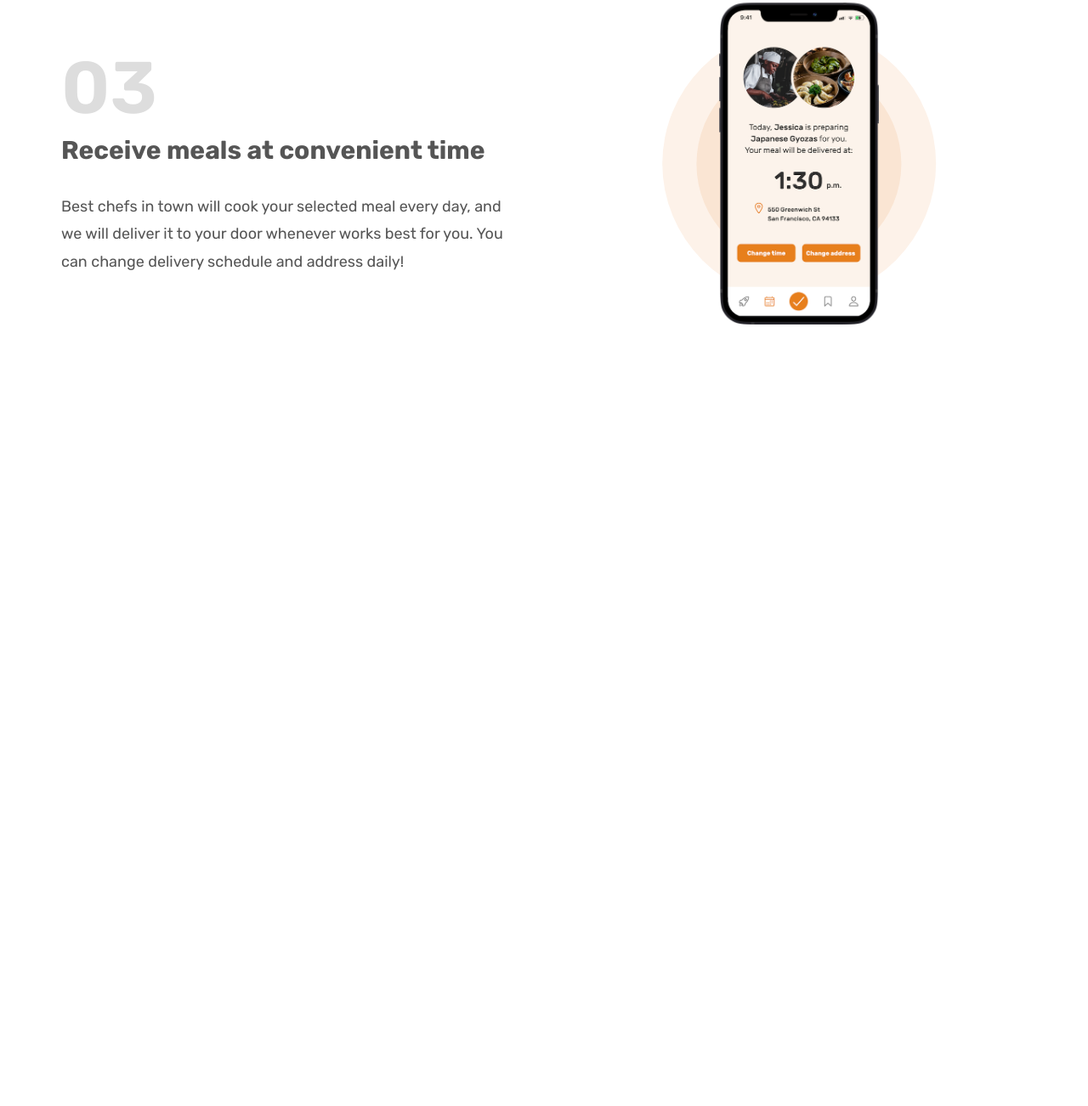
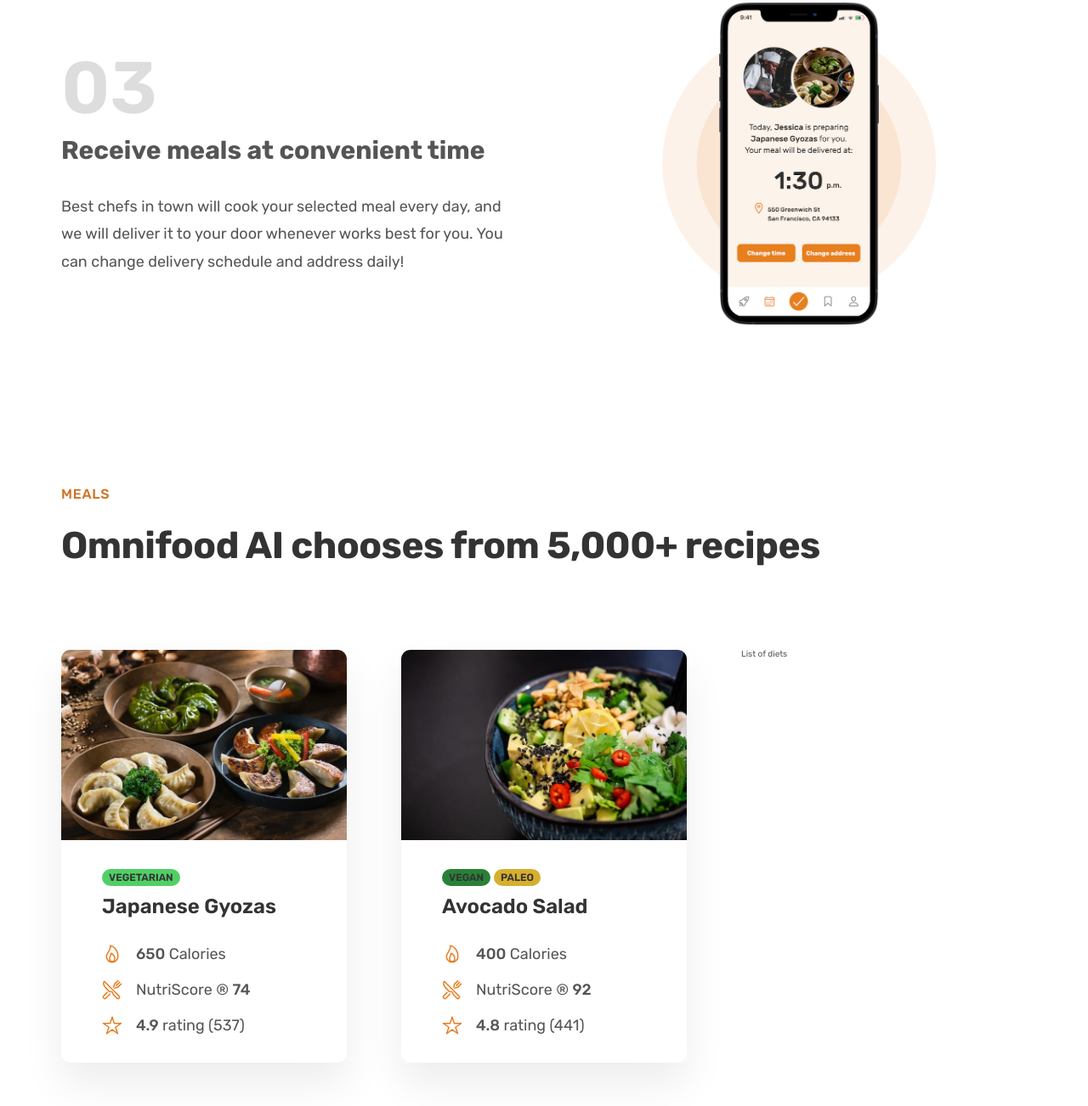
Before and after one commit to TomyOne/TomyOne.github.io, a plain HTML site: page test1/index.html in a window 1280 px wide. Shown: the part 2144-3446 px from the top of the page at 85% size. Before the commit the page ends 2622 px from the top, so only its background shows below. Drawn offline with nearby package versions, Linux system fonts and the light colour scheme.

Commit message:
add two meal cards

```diff
--- a/test1/css/general.css
+++ b/test1/css/general.css
@@ -159,3 +159,7 @@
   /* Trick to add border inside */
   box-shadow: inset 0 0 0 3px #fff;
 }
+
+strong {
+  font-weight: 500;
+}
--- a/test1/css/style.css
+++ b/test1/css/style.css
@@ -196,3 +196,69 @@
 .step-img {
   width: 35%;
 }
+
+/* ************************************************* */
+/* MEALIS SECTION */
+/* ************************************************* */
+.section-meals {
+  padding: 9.6rem 0;
+}
+.meal {
+  box-shadow: 0 2.4rem 4.8rem rgba(0, 0, 0, 0.075);
+  border-radius: 11px;
+  overflow: hidden; /* IMPORTANT - It will hide also other items */
+}
+.meal-content {
+  padding: 3.2rem 4.8rem;
+}
+.meal-tags {
+  margin-bottom: 1.2rem;
+  display: flex;
+  gap: 0.4rem;
+}
+.tag {
+  display: inline-block;
+  padding: 0.4rem 0.8rem;
+  font-size: 1.2rem;
+  text-transform: uppercase;
+  color: #333;
+  font-weight: 600;
+  border-radius: 100px;
+}
+.tag--veggie {
+  background-color: #51cf66;
+}
+.tag--vegan {
+  background-color: #288137;
+}
+.tag--paleo {
+  background-color: #d6af2f;
+}
+
+.meal-title {
+  font-size: 2.4rem;
+  color: #333;
+  font-weight: 600;
+  margin-bottom: 3.2rem;
+}
+.meal-attributes {
+  display: flex;
+  list-style: none;
+  flex-direction: column;
+  gap: 1.8rem;
+}
+.meal-attribute {
+  display: flex;
+  font-size: 1.8rem;
+  align-items: center;
+  gap: 1.6rem;
+}
+.meal-icon {
+  height: 2.4rem;
+  width: 2.4rem;
+  color: #e67e22;
+  font-size: 3.8rem;
+}
+.meal-img {
+  width: 100%;
+}
--- a/test1/index.html
+++ b/test1/index.html
@@ -151,6 +151,80 @@
           </div>
         </div>
       </section>
+      <section class="section-meals">
+        <div class="container">
+          <span class="subheading">Meals</span>
+          <h2 class="heading-secondary">
+            Omnifood AI chooses from 5,000+ recipes
+          </h2>
+        </div>
+        <div class="container grid grid--3-cols">
+          <div class="meal">
+            <img
+              src="./img/meals/meal-1.jpg"
+              class="meal-img"
+              alt="Japanese Gyozas"
+            />
+            <div class="meal-content">
+              <div class="meal-tags">
+                <span class="tag tag--veggie">Vegetarian</span>
+              </div>
+              <p class="meal-title">Japanese Gyozas</p>
+              <ul class="meal-attributes">
+                <li class="meal-attribute">
+                  <ion-icon class="meal-icon" name="flame-outline"></ion-icon
+                  ><span><strong>650</strong> Calories</span>
+                </li>
+                <li class="meal-attribute">
+                  <ion-icon
+                    class="meal-icon"
+                    name="restaurant-outline"
+                  ></ion-icon
+                  ><span>NutriScore &reg; <strong>74</strong></span>
+                </li>
+                <li class="meal-attribute">
+                  <ion-icon class="meal-icon" name="star-outline"></ion-icon
+                  ><span><strong>4.9</strong> rating (537)</span>
+                </li>
+              </ul>
+            </div>
+          </div>
+          <div class="meal">
+            <img
+              src="./img/meals/meal-2.jpg"
+              class="meal-img"
+              alt="Avocado Salad"
+            />
+            <div class="meal-content">
+              <div class="meal-tags">
+                <span class="tag tag--vegan">Vegan</span>
+                <span class="tag tag--paleo">Paleo</span>
+              </div>
+              <p class="meal-title">Avocado Salad</p>
+              <ul class="meal-attributes">
+                <li class="meal-attribute">
+                  <ion-icon class="meal-icon" name="flame-outline"></ion-icon
+                  ><span><strong>400</strong> Calories</span>
+                </li>
+                <li class="meal-attribute">
+                  <ion-icon
+                    class="meal-icon"
+                    name="restaurant-outline"
+                  ></ion-icon
+                  ><span>NutriScore &reg; <strong>92</strong></span>
+                </li>
+                <li class="meal-attribute">
+                  <ion-icon class="meal-icon" name="star-outline"></ion-icon
+                  ><span><strong>4.8</strong> rating (441)</span>
+                </li>
+              </ul>
+            </div>
+          </div>
+          <div class="list">List of diets</div>
+        </div>
+      </section>
     </main>
+
+    <script src="https://unpkg.com/ionicons@7.1.0/dist/ionicons/ionicons.js"></script>
   </body>
 </html>
```
